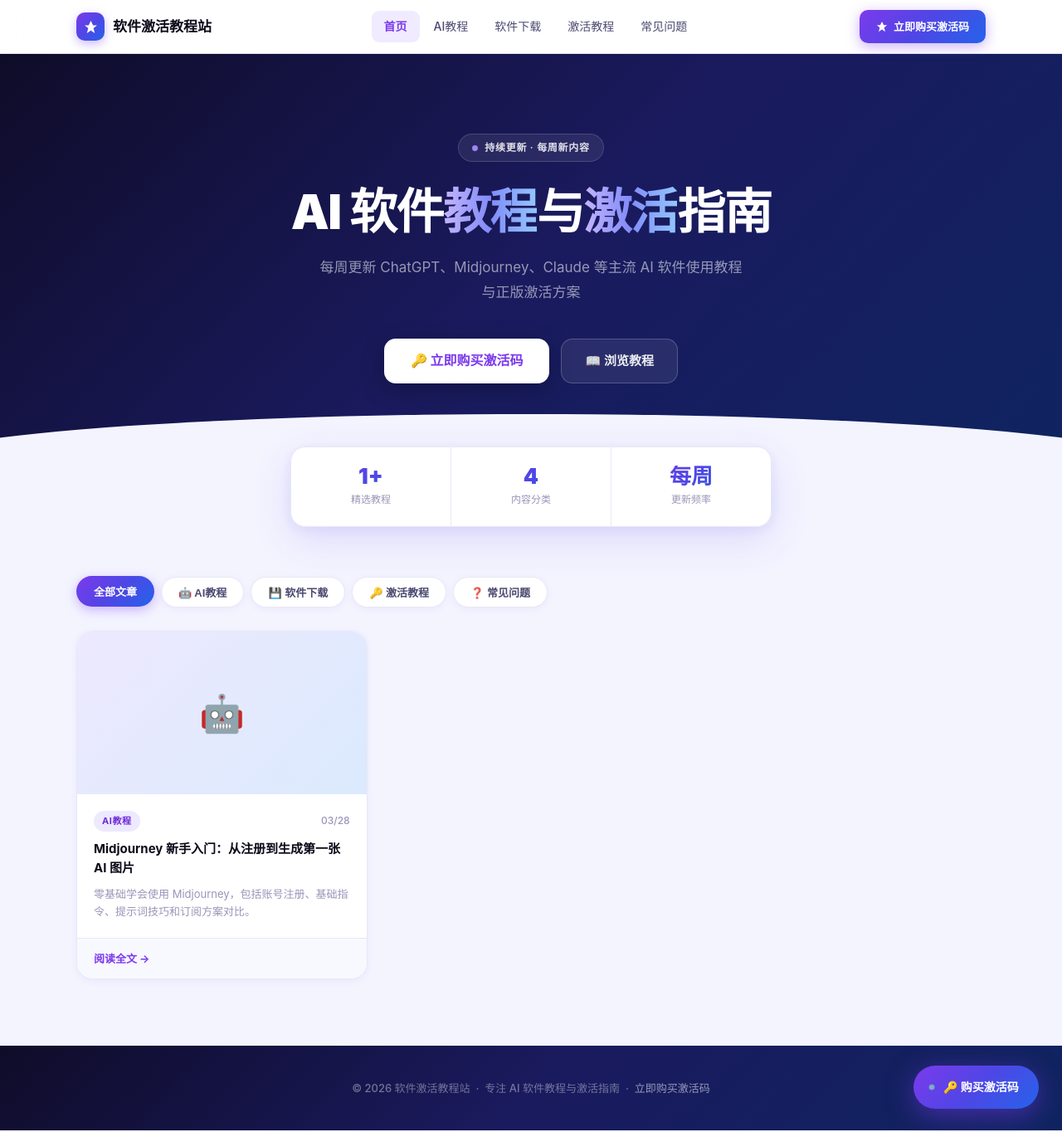
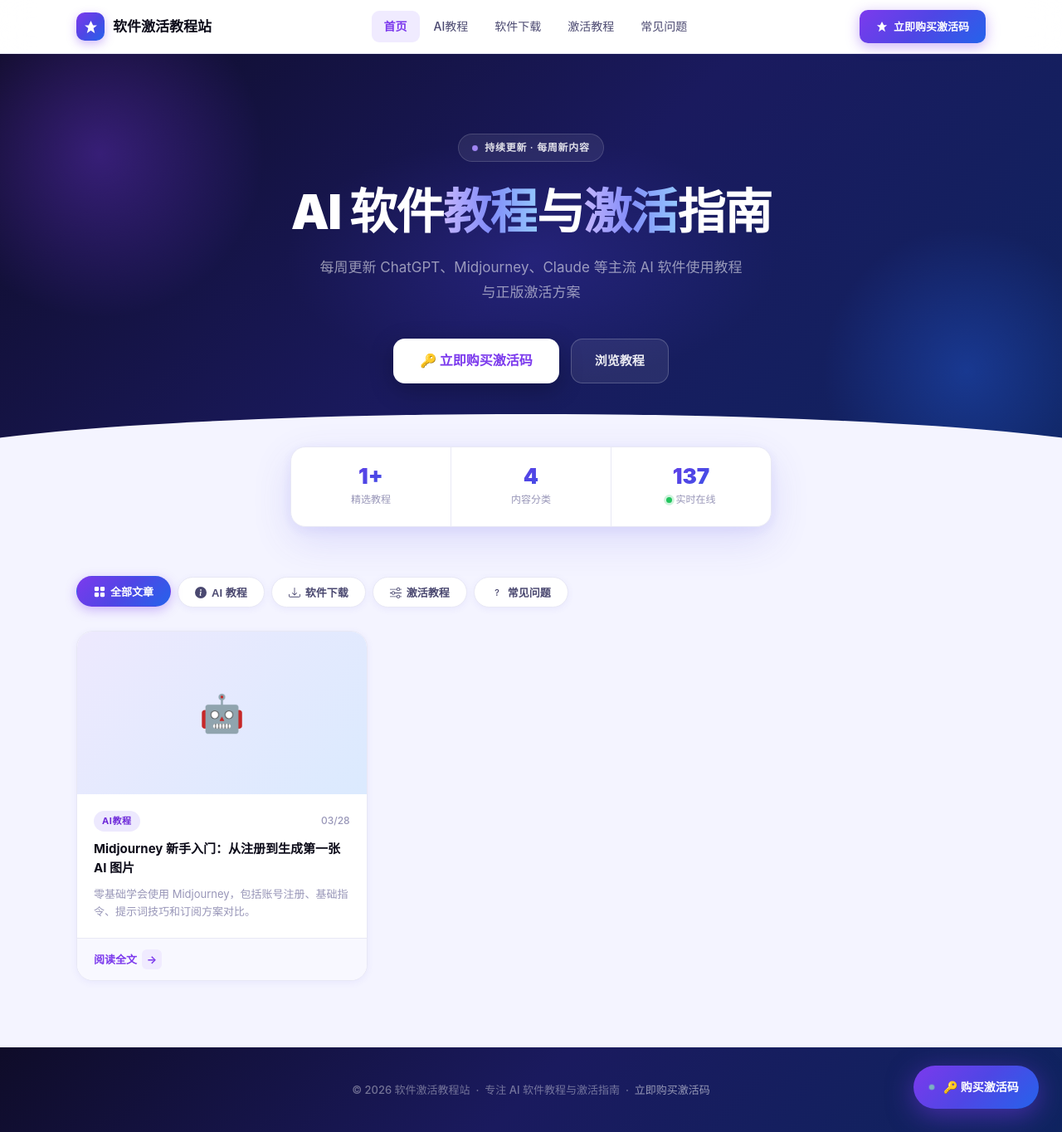
Before and after one commit to leo11hang/Kilian.github.io, a Jekyll site: the page built from index.html, in a window 1280 px wide and 1364 px high. Shown: the whole window at 83% size. Built offline with Jekyll 4.4.1, drawn with Linux system fonts in a browser that asks for light colours; a script that is not in the unit is left out; the list of posts is cut into pages by our own code.

Commit message:
Add files via upload

```diff
--- a/index.html
+++ b/index.html
@@ -4,13 +4,16 @@
 ---
 
 <section class="hero">
+  <div class="hero-bg-orb-1"></div>
+  <div class="hero-bg-orb-2"></div>
+  <div class="hero-bg-orb-3"></div>
   <div class="hero-inner">
     <div class="hero-badge"><span class="hero-badge-dot"></span>持续更新 · 每周新内容</div>
     <h1>AI 软件<span class="grad-text">教程</span>与<span class="grad-text">激活</span>指南</h1>
     <p>每周更新 ChatGPT、Midjourney、Claude 等主流 AI 软件使用教程与正版激活方案</p>
     <div class="hero-actions">
       <a class="btn-hero-primary" href="{{ site.activation_site }}" target="_blank" rel="noopener">🔑 立即购买激活码</a>
-      <a class="btn-hero-secondary" href="#posts">📖 浏览教程</a>
+      <a class="btn-hero-secondary" href="#posts">浏览教程</a>
     </div>
   </div>
 </section>
@@ -18,7 +21,10 @@
 <div class="stats-bar">
   <div class="stat-item"><div class="stat-num">{{ site.posts | size }}+</div><div class="stat-label">精选教程</div></div>
   <div class="stat-item"><div class="stat-num">4</div><div class="stat-label">内容分类</div></div>
-  <div class="stat-item"><div class="stat-num">每周</div><div class="stat-label">更新频率</div></div>
+  <div class="stat-item online-stat-item">
+    <div class="stat-num online-num" id="onlineCount">--</div>
+    <div class="stat-label online-label"><span class="online-dot"></span>实时在线</div>
+  </div>
 </div>
 
 <div class="container" id="posts" style="padding-top:60px;">
@@ -33,11 +39,26 @@
   {% endif %}
 
   <div class="cat-tabs">
-    <button class="cat-tab active" onclick="filterPosts('all',this)">全部文章</button>
-    <button class="cat-tab" onclick="filterPosts('tutorial',this)">🤖 AI教程</button>
-    <button class="cat-tab" onclick="filterPosts('download',this)">💾 软件下载</button>
-    <button class="cat-tab" onclick="filterPosts('activation',this)">🔑 激活教程</button>
-    <button class="cat-tab" onclick="filterPosts('faq',this)">❓ 常见问题</button>
+    <button class="cat-tab active" onclick="filterPosts('all',this)">
+      <svg width="14" height="14" viewBox="0 0 16 16" fill="currentColor"><path d="M1 2.5A1.5 1.5 0 012.5 1h3A1.5 1.5 0 017 2.5v3A1.5 1.5 0 015.5 7h-3A1.5 1.5 0 011 5.5v-3zm8 0A1.5 1.5 0 0110.5 1h3A1.5 1.5 0 0115 2.5v3A1.5 1.5 0 0113.5 7h-3A1.5 1.5 0 019 5.5v-3zm-8 8A1.5 1.5 0 012.5 9h3A1.5 1.5 0 017 10.5v3A1.5 1.5 0 015.5 15h-3A1.5 1.5 0 011 13.5v-3zm8 0A1.5 1.5 0 0110.5 9h3a1.5 1.5 0 011.5 1.5v3a1.5 1.5 0 01-1.5 1.5h-3A1.5 1.5 0 019 13.5v-3z"/></svg>
+      全部文章
+    </button>
+    <button class="cat-tab" onclick="filterPosts('tutorial',this)">
+      <svg width="14" height="14" viewBox="0 0 16 16" fill="currentColor"><path d="M8 16A8 8 0 108 0a8 8 0 000 16zm.93-9.412l-1 4.705c-.07.34.029.533.304.533.194 0 .487-.07.686-.246l-.088.416c-.287.346-.92.598-1.465.598-.703 0-1.002-.422-.808-1.319l.738-3.468c.064-.293.006-.399-.287-.47l-.451-.081.082-.381 2.29-.287zM8 5.5a1 1 0 110-2 1 1 0 010 2z"/></svg>
+      AI 教程
+    </button>
+    <button class="cat-tab" onclick="filterPosts('download',this)">
+      <svg width="14" height="14" viewBox="0 0 16 16" fill="currentColor"><path d="M.5 9.9a.5.5 0 01.5.5v2.1a1 1 0 001 1h12a1 1 0 001-1v-2.1a.5.5 0 011 0v2.1a2 2 0 01-2 2H2a2 2 0 01-2-2v-2.1a.5.5 0 01.5-.5zM7.646 11.854a.5.5 0 00.708 0l3-3a.5.5 0 00-.708-.708L8.5 10.293V1.5a.5.5 0 00-1 0v8.793L5.354 8.146a.5.5 0 10-.708.708l3 3z"/></svg>
+      软件下载
+    </button>
+    <button class="cat-tab" onclick="filterPosts('activation',this)">
+      <svg width="14" height="14" viewBox="0 0 16 16" fill="currentColor"><path d="M11.5 2a1.5 1.5 0 100 3 1.5 1.5 0 000-3zM9.05 3a2.5 2.5 0 014.9 0H16v1h-2.05a2.5 2.5 0 01-4.9 0H0V3h9.05zM4.5 7a1.5 1.5 0 100 3 1.5 1.5 0 000-3zM2.05 8a2.5 2.5 0 014.9 0H16v1H6.95a2.5 2.5 0 01-4.9 0H0V8h2.05zm9.45 4a1.5 1.5 0 100 3 1.5 1.5 0 000-3zm-2.45 1a2.5 2.5 0 014.9 0H16v1h-2.05a2.5 2.5 0 01-4.9 0H0v-1h9.05z"/></svg>
+      激活教程
+    </button>
+    <button class="cat-tab" onclick="filterPosts('faq',this)">
+      <svg width="14" height="14" viewBox="0 0 16 16" fill="currentColor"><path d="M5.255 5.786a.237.237 0 00.241.247h.825c.138 0 .248-.113.266-.25.09-.656.54-1.134 1.342-1.134.686 0 1.314.343 1.314 1.168 0 .635-.374.927-.965 1.371-.673.489-1.206 1.06-1.168 1.987l.003.217a.25.25 0 00.25.246h.811a.25.25 0 00.25-.25v-.105c0-.718.273-.927 1.01-1.486.609-.463 1.244-.977 1.244-2.056 0-1.511-1.276-2.241-2.673-2.241-1.267 0-2.655.59-2.75 2.286zm1.557 5.763c0 .533.425.927 1.01.927.609 0 1.028-.394 1.028-.927 0-.552-.42-.94-1.029-.94-.584 0-1.009.388-1.009.94z"/></svg>
+      常见问题
+    </button>
   </div>
 
   <div class="posts-grid" id="posts-grid">
@@ -56,16 +77,46 @@
         <div class="post-title">{{ post.title }}</div>
         {% if post.excerpt %}<div class="post-excerpt">{{ post.excerpt | strip_html | truncate: 80 }}</div>{% endif %}
       </div>
-      <div class="post-footer"><span class="read-more">阅读全文 →</span></div>
+      <div class="post-footer"><span class="read-more">阅读全文 <span class="read-more-arrow">→</span></span></div>
     </a>
     {% endfor %}
   </div>
 </div>
 
+<style>
+.cat-tab { display: inline-flex; align-items: center; gap: 6px; }
+.online-stat-item { position: relative; }
+.online-dot {
+  display: inline-block; width: 7px; height: 7px;
+  background: #22c55e; border-radius: 50%;
+  margin-right: 4px; vertical-align: middle;
+  animation: pulse-green 1.8s ease infinite;
+}
+@keyframes pulse-green {
+  0%,100% { box-shadow: 0 0 0 0 rgba(34,197,94,0.5); }
+  50% { box-shadow: 0 0 0 5px rgba(34,197,94,0); }
+}
+</style>
+
 <script>
 function filterPosts(cat,btn){
   document.querySelectorAll('.cat-tab').forEach(b=>b.classList.remove('active'));
   btn.classList.add('active');
-  document.querySelectorAll('#posts-grid .post-card').forEach(c=>{c.style.display=(cat==='all'||c.dataset.cat===cat)?'':'none';});
+  document.querySelectorAll('#posts-grid .post-card').forEach(c=>{
+    c.style.display=(cat==='all'||c.dataset.cat===cat)?'':'none';
+  });
 }
+
+// 在线人数模拟
+(function(){
+  var base = Math.floor(Math.random()*80)+120; // 120~200基础人数
+  var el = document.getElementById('onlineCount');
+  function update(){
+    var delta = Math.floor(Math.random()*11)-5; // -5 ~ +5 随机波动
+    base = Math.max(80, Math.min(350, base+delta));
+    if(el) el.textContent = base;
+  }
+  update();
+  setInterval(update, 3000); // 每3秒更新一次
+})();
 </script>
```
